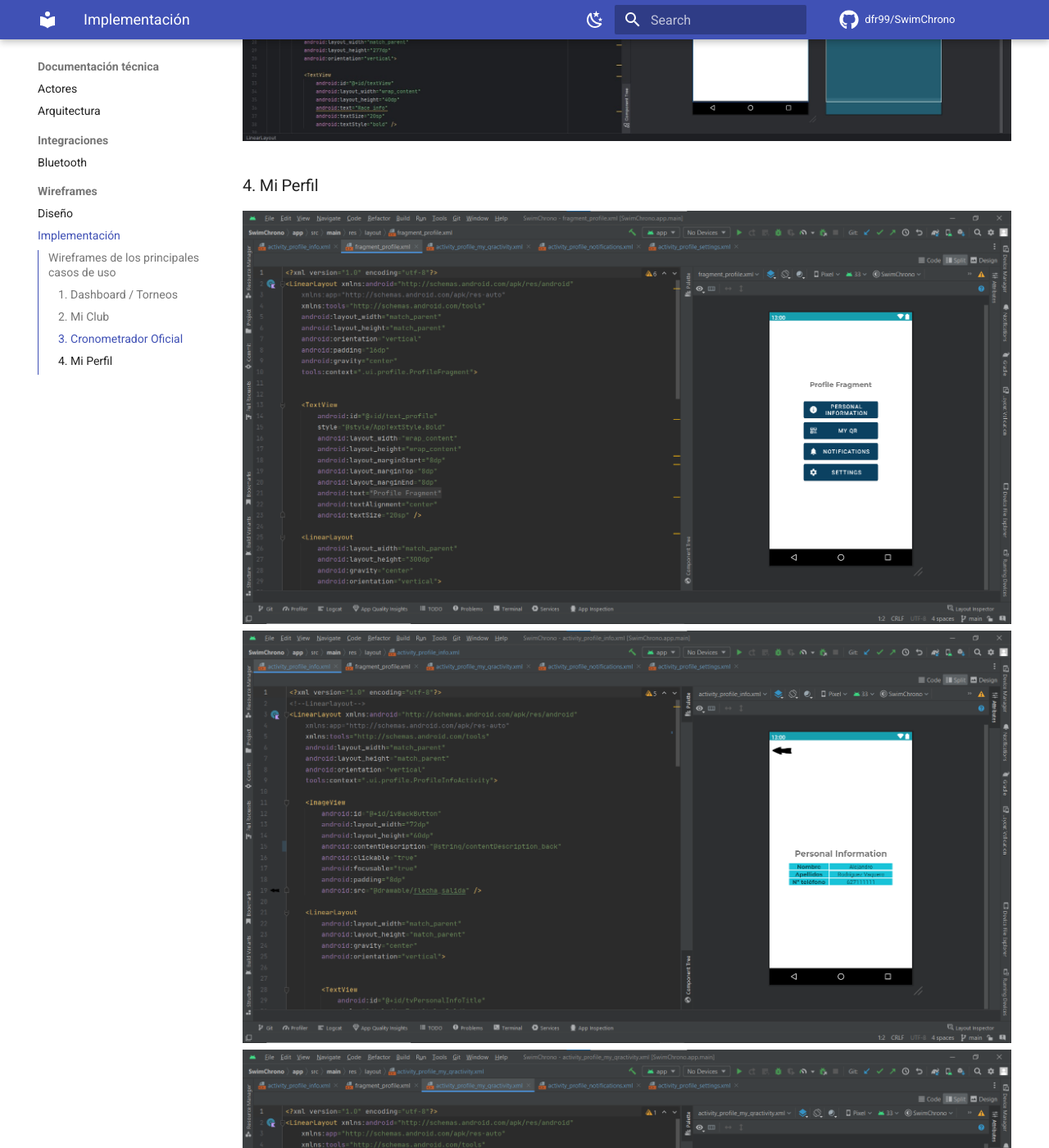
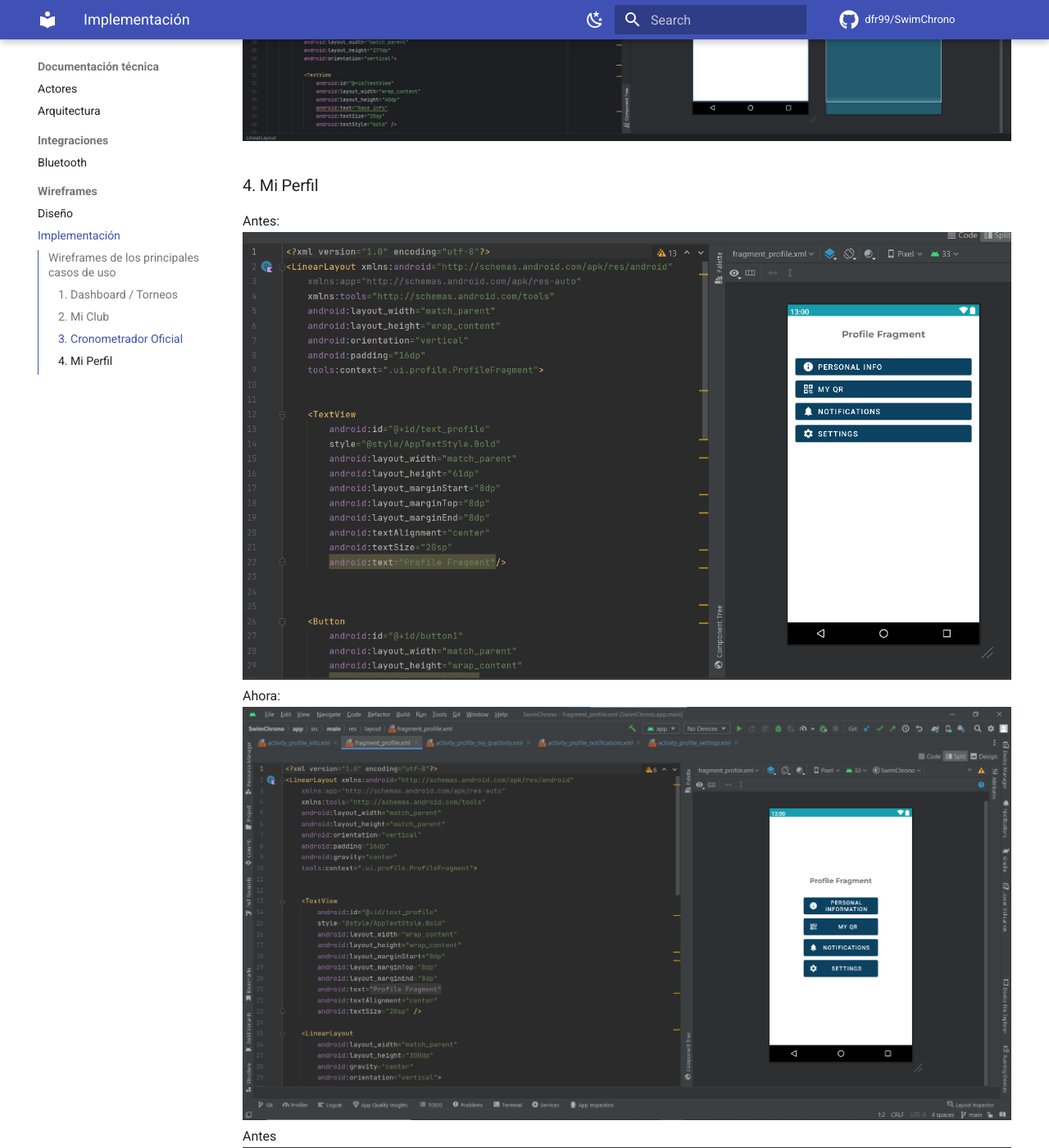
Before and after one commit to dfr99/SwimChrono, an MkDocs documentation site: the page built from docs/development/wireframes-implementation.md, in a window 1280 px wide and 1400 px high, scrolled down 2535 px. Shown: the whole window at 82% size. Built offline with MkDocs 1.6.1 and Material for MkDocs 9.7.7, drawn with Linux system fonts in a browser that asks for light colours; comment, search, counter and statistics services are not loaded.

Commit message:
bug/AndroidManifest.xml: Cambios en el Manifest, iconos e imagenes de la Wiki

```diff
--- a/docs/development/wireframes-implementation.md
+++ b/docs/development/wireframes-implementation.md
@@ -19,9 +19,18 @@
 ![Información árbitro carrera](../images/wireframes-implementation/wireframe-referee-race-info.jpg)
 
 ### 4. Mi Perfil
+Antes:
+![Mi Perfil V1](../images/wireframes-implementation/fragment_profile_V1.png)
+Ahora:
+![Mi Perfil V2](../images/wireframes-implementation/fragment_profile_V2.png)
+Antes
+![Mi informacion personal V1](../images/wireframes-implementation/profile_personalinfo_V1.png)
+Ahora
+![Mi informacion personal V2](../images/wireframes-implementation/profile_personalinfo_V2.png)
 
-![Mi Perfil](../images/wireframes-implementation/fragment_profile.png)
-![Mi informacion personal](../images/wireframes-implementation/profile_personalinfo.png)
-![Mi Qr](../images/wireframes-implementation/profile_my_qr.png)
-![Mis notifications](../images/wireframes-implementation/profile_notifications.png)
-![Mis settings](../images/wireframes-implementation/profile_settings.png)
+Antes
+![Mi Qr V1](../images/wireframes-implementation/profile_my_qr_V1.png)
+Ahora
+![Mi Qr V2](../images/wireframes-implementation/profile_my_qr_V2.png)
+![Mis notifications V2](../images/wireframes-implementation/profile_notifications_V2.png)
+![Mis settings V2](../images/wireframes-implementation/profile_settings_V2.png)
```
Also changed, not shown: docs/images/wireframes-implementation/fragment_profile_V1.png (added), docs/images/wireframes-implementation/fragment_profile_V2.png (renamed from docs/images/wireframes-implementation/fragment_profile.png), docs/images/wireframes-implementation/profile_my_qr_V1.png (added), docs/images/wireframes-implementation/profile_my_qr_V2.png (renamed from docs/images/wireframes-implementation/profile_my_qr.png), docs/images/wireframes-implementation/profile_notifications_V2.png (renamed from docs/images/wireframes-implementation/profile_notifications.png), docs/images/wireframes-implementation/profile_personalinfo_V1.png (added), docs/images/wireframes-implementation/profile_personalinfo_V2.png (renamed from docs/images/wireframes-implementation/profile_personalinfo.png), docs/images/wireframes-implementation/profile_settings_V2.png (renamed from docs/images/wireframes-implementation/profile_settings.png), 8 other files.
